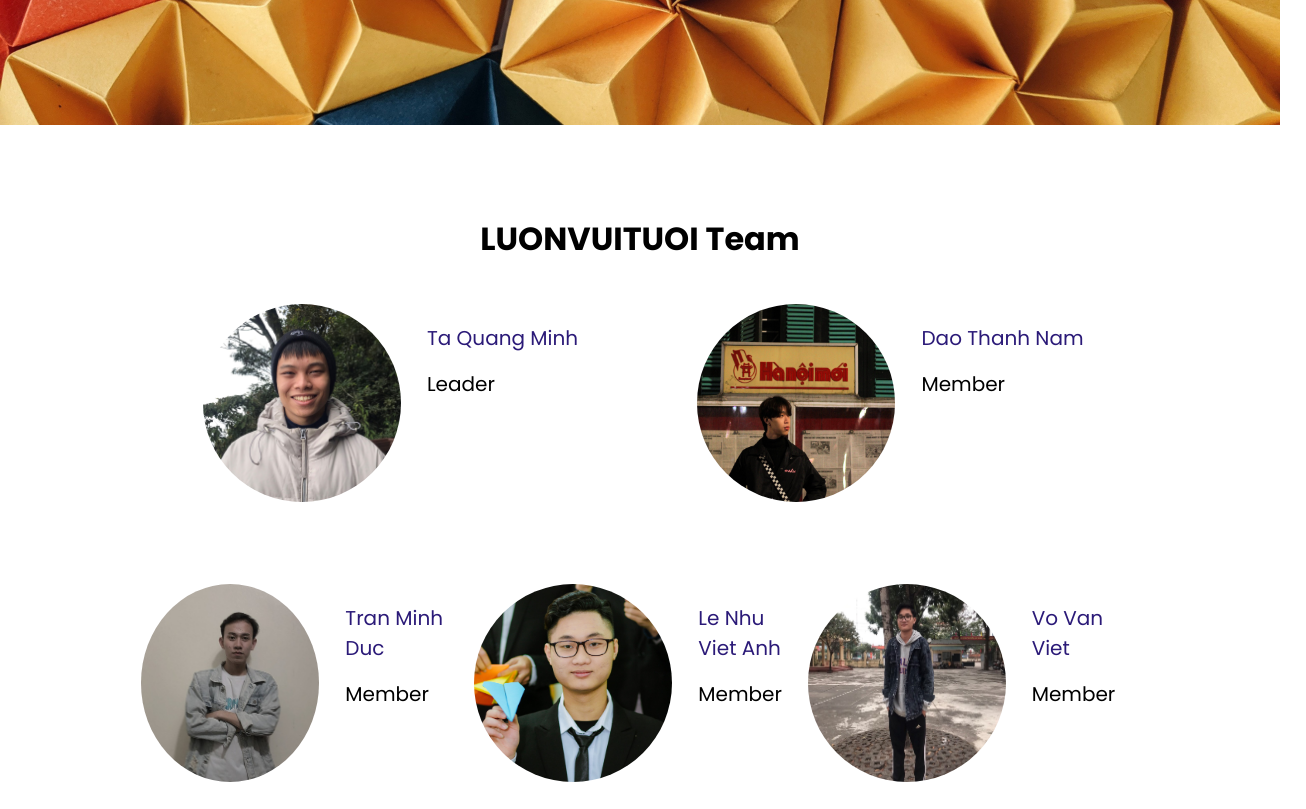
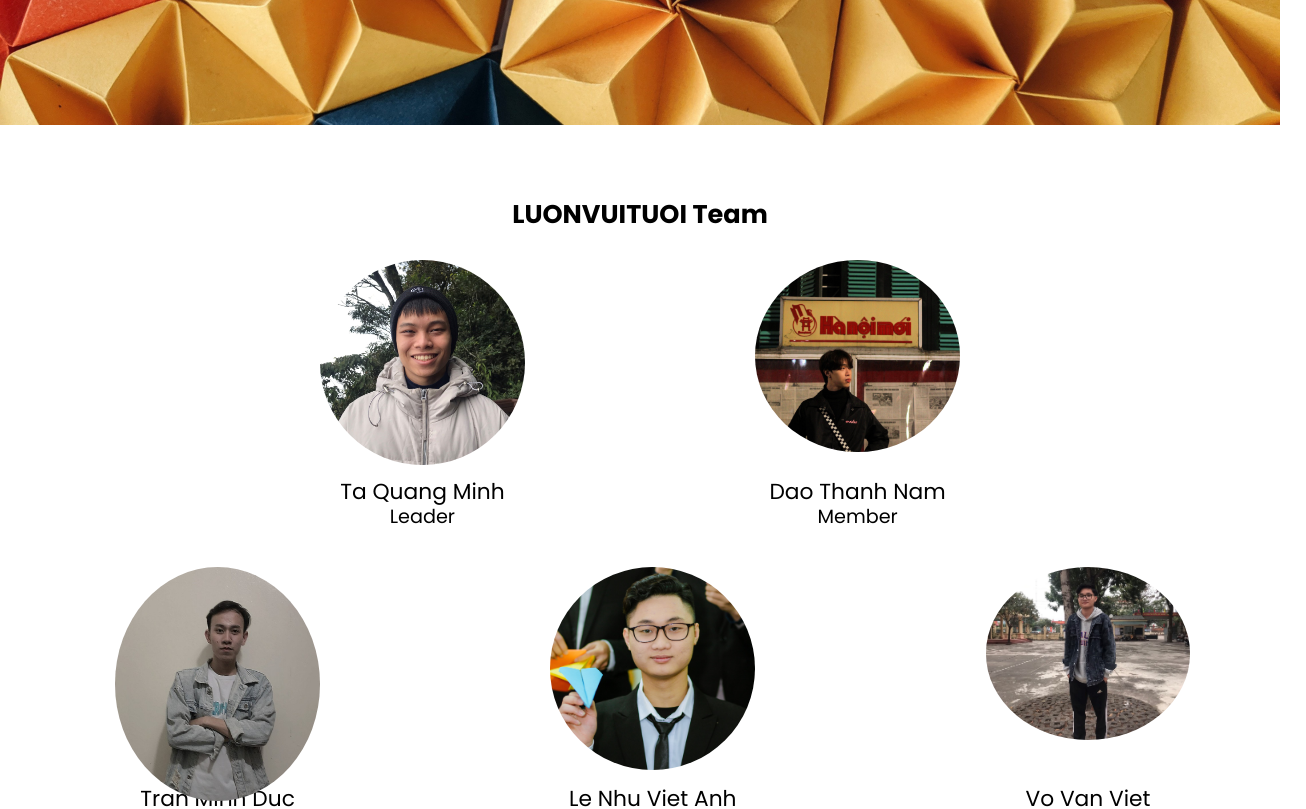
Before and after one commit to T2108A-Luonvuituoi-G1/Origami-eProject, a React (Create React App) app: page /aboutus in a window 1280 px wide. Shown: the part 460-1269 px from the top of the page, 1306 px wide, since content can reach past the window. Built offline with nearby package versions, Linux system fonts and the light colour scheme.

Commit message:
Update AboutUsContainer.css

```diff
--- a/src/OrigamiPage/AboutUs/Assets/Css/AboutUsContainer.css
+++ b/src/OrigamiPage/AboutUs/Assets/Css/AboutUsContainer.css
@@ -1,59 +1,73 @@
 .Title{
   text-align: center;
-    margin: 40px 0px;
+  margin: 0.5vw 0 2vw 0;
+  font-size: 2vw;
 }
+
 .container{
-    width: 80%;
+  width: 80vw;
   margin: 0px auto;
 }
 
 .about_us{
-    padding: 50px 15px;
+  padding: 5vw 1.4vw;
   background-color:white;
 }
 
-  .about_us--top,
-  .about_us--bottom{
+.about_us--top {
   width: 100%;
   display: flex;
+  justify-content: center;
+  margin: 0 0 10vw 0;
+}
+
+.about_us--bottom{
+  display: flex;
   justify-content: space-around;
-    align-items: center;
-    margin-bottom: 80px;
-  }
-  .about_us--bottom{
-    justify-content: space-between;
-    margin-bottom: 0px;
+  margin: 10vw -10vw;
 }
 
 .card{
-    width: 400px;
-    height: 200px;
-
+  width: 34vw;
+  height: 14vw;
   display: flex;
   justify-content: center;
 }
+
+.card div {
+  margin: 15vw;
+  left: 12.8vw;
+  text-align: center;
+}
+
 .card > img{
-    width: 200px;
-    height: 200px;
+  position: absolute;
+  width: 16vw;
+  border-radius: 50%;
+}
 
-    border: 1px solid transparent;
-    border-radius: 100%;
-    margin-right: 25px;
+.card > div > p {
+  width: 20vw;
+  font-size: 1.7vw;
+  line-height: 2.1vw;
+  color: #000;
+  margin: 2.1vw 0 0 0;
 }
-  .card > div > p {
-    font-size: 20px;
-    font-weight: 500;
-    line-height: 30px;
-    color: rgb(43, 26, 120);
-    margin: 20px 0px;
-  }
+
 .card > div > a {
-    font-size: 20px;
-    font-weight: 100px;
-    line-height: 10px;
+  width: 2vw;
+  padding: 0.5vw 1vw;
+  border-radius: 1.8vw;
+  font-size: 1.5vw;
+  line-height: 0.1vw;
   color: black;
+  transition: 0.25s;
   text-decoration: none;
 }
-  .card > div > p:hover {
-    color: red;
+
+.card > div > a:hover {
+  background-color: rgb(247, 247, 247);
+    transition: 0.25s;
+    box-shadow: 0px 0px 6px 0px rgba(0,0,0,0.2);
+    cursor: pointer;
 }
```
Lines whose indentation alone changed are shown as unchanged.
